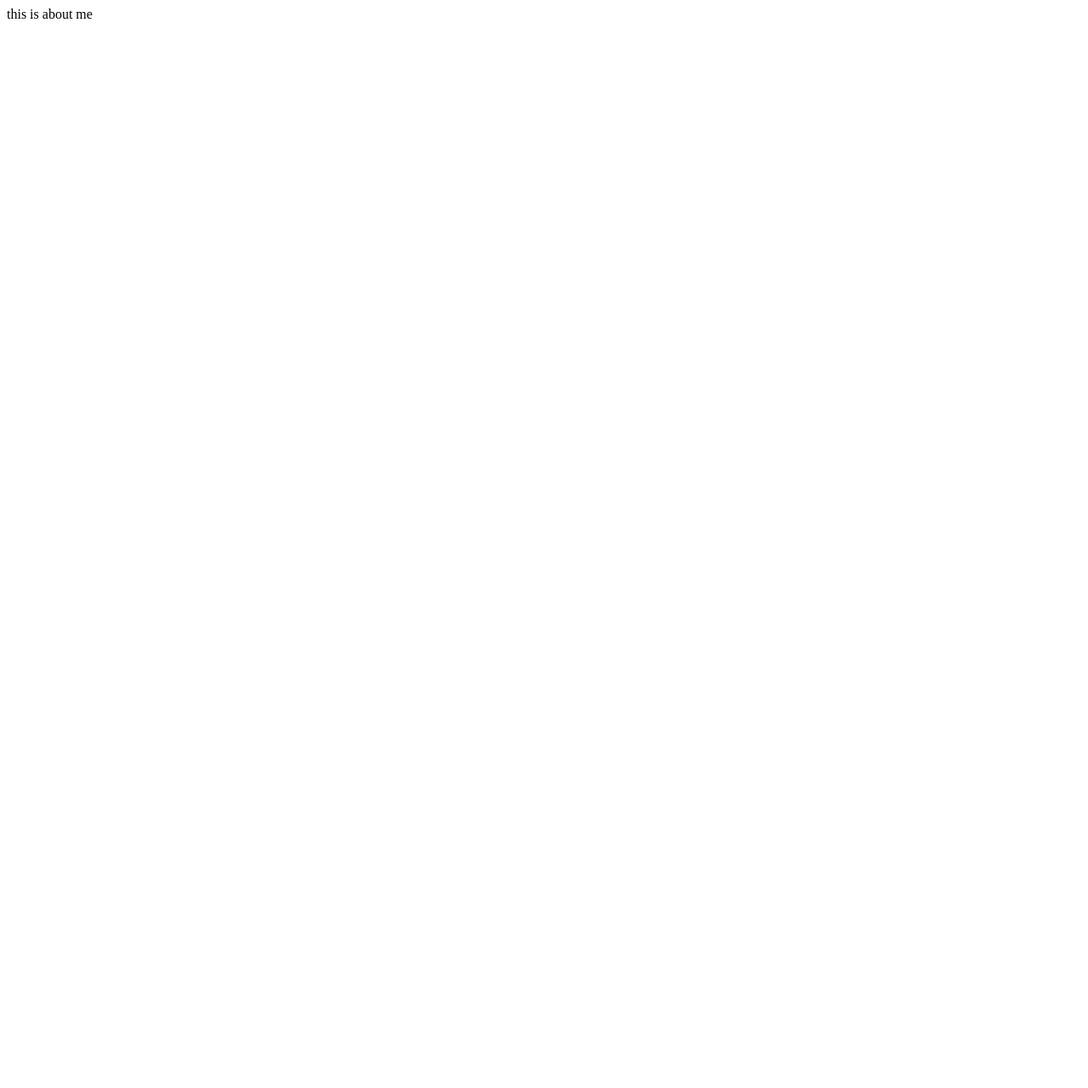
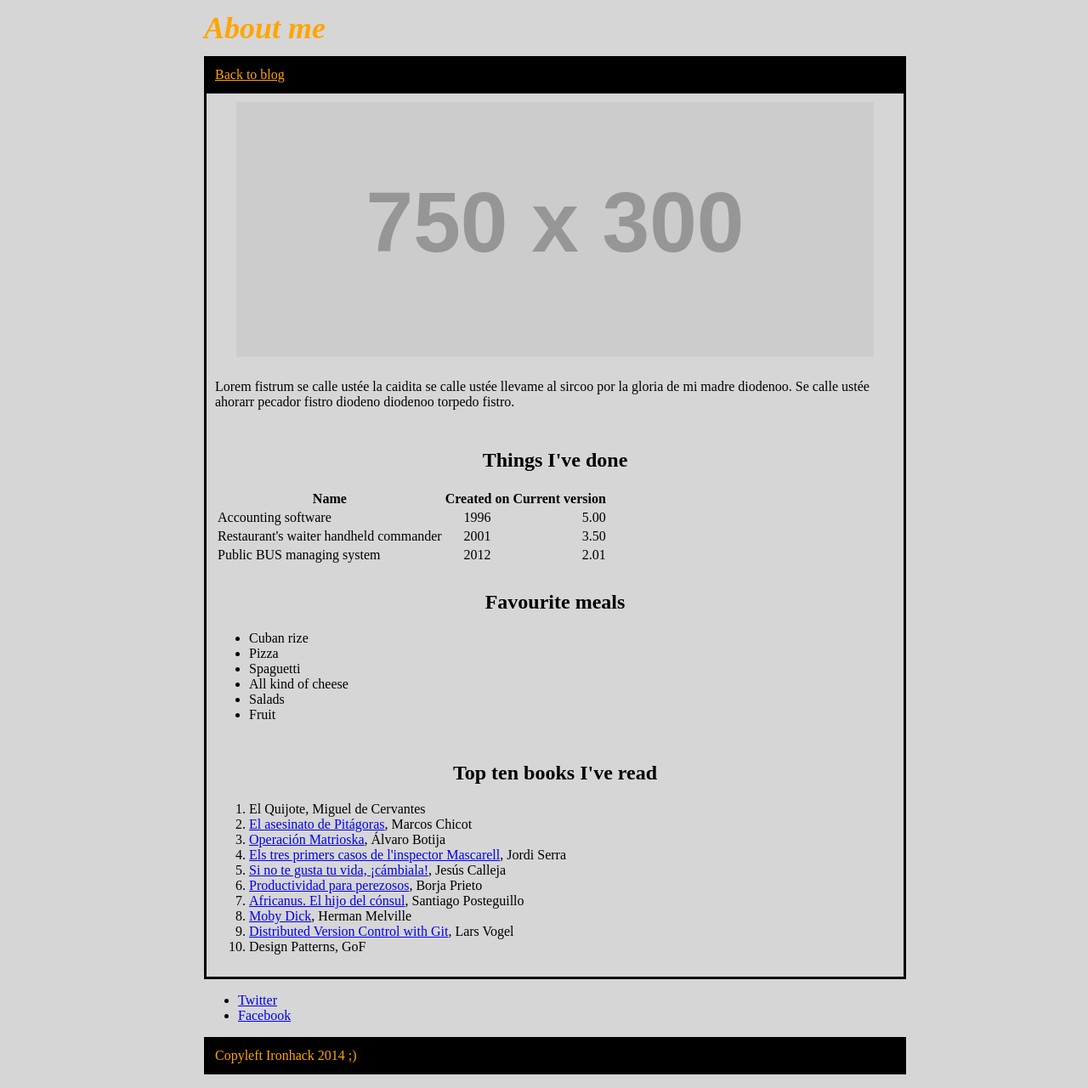
Before and after one commit to mtbtiago/mtbtiago.github.io, a plain HTML site: page about_me.html in a window 1280 px wide. Shown: the whole page at 85% size. Before the commit the page ends 800 px from the top, so only its background shows below. Drawn offline with Linux system fonts and the light colour scheme; placeholder pictures from the web are drawn by us.

Commit message:
Basic concepts of HTML and CSS. Done!

```diff
--- a/about_me.html
+++ b/about_me.html
@@ -1,10 +1,93 @@
 <!DOCTYPE html>
 <html>
-  <head>
+
+<head>
     <meta charset="utf-8">
-    <title>My blog</title>
-  </head>
-  <body>
-  this is about me
-  </body>
+    <title>My blog. About me</title>
+    <link rel="stylesheet" type="text/css" href="blog.css">
+</head>
+
+<body>
+    <header>
+        <h1>About me</h1>
+    </header>
+    <nav class="myBox">
+        <a href="./index.html">Back to blog</a>
+    </nav>
+    <div id="articles" class="myBox">
+        <article>
+            <img class="insideBox" src="http://placehold.it/750x300/F5A821/171814&text=this+is+my+picture" alt="this is me">
+            <p class="insideBox">Lorem fistrum se calle ustée la caidita se calle ustée llevame al sircoo por la gloria de mi madre diodenoo. Se calle ustée ahorarr pecador fistro diodeno diodenoo torpedo fistro.</p>
+        </article>
+        <article class="insideBox">
+            <h2>Things I've done</h2>
+            <table>
+                <thead>
+                    <tr>
+                        <th>Name</th>
+                        <th>Created on</th>
+                        <th>Current version</th>
+                    </tr>
+                </thead>
+                <tbody>
+                    <tr>
+                        <td>Accounting software</td>
+                        <td class="tdCenter">1996</td>
+                        <td class="tdRight">5.00</td>
+                    </tr>
+                    <tr>
+                        <td>Restaurant's waiter handheld commander</td>
+                        <td class="tdCenter">2001</td>
+                        <td class="tdRight">3.50</td>
+                    </tr>
+                    <tr>
+                        <td>Public BUS managing system</td>
+                        <td class="tdCenter">2012</td>
+                        <td class="tdRight">2.01</td>
+                    </tr>
+                </tbody>
+            </table>
+        </article>
+        <!-- end of article things i've done -->
+        <article class="insideBox">
+            <h2>Favourite meals</h2>
+            <ul>
+                <li>Cuban rize</li>
+                <li>Pizza</li>
+                <li>Spaguetti</li>
+                <li>All kind of cheese</li>
+                <li>Salads</li>
+                <li>Fruit</li>
+            </ul>
+        </article>
+        <!-- end of favourite meals -->
+        <article class="insideBox">
+            <h2>Top ten books I've read</h2>
+            <ol>
+                <li>El Quijote, Miguel de Cervantes</li>
+                <li><a href="https://www.amazon.es/gp/product/B00C7COZHI">El asesinato de Pitágoras</a>, Marcos Chicot</li>
+                <li><a href="https://www.amazon.es/gp/product/B00LA7SX60">Operación Matrioska</a>, Álvaro Botija</li>
+                <li><a href="https://www.amazon.es/gp/product/B00BJ8KSYA">Els tres primers casos de l'inspector Mascarell</a>, Jordi Serra</li>
+                <li><a href="http://www.amazon.es/gp/product/B00LU3ZE70">Si no te gusta tu vida, ¡cámbiala!</a>, Jesús Calleja</li>
+                <li><a href="https://www.amazon.es/gp/product/B006Z8349A">Productividad para perezosos</a>, Borja Prieto</li>
+                <li><a href="https://www.amazon.es/gp/product/B00699MBS0">Africanus. El hijo del cónsul</a>, Santiago Posteguillo</li>
+                <li><a href="http://www.amazon.es/gp/product/B006E9O5HK">Moby Dick</a>, Herman Melville</li>
+                <li><a href="https://www.amazon.es/gp/product/B0067QNR56">Distributed Version Control with Git</a>, Lars Vogel</li>
+                <li>Design Patterns, GoF</li>
+            </ol>
+        </article>
+        <!-- end of favourite meals -->
+    </div>
+    <!-- end of article box -->
+    <footer>
+        <ul>
+            <li><a href="http://twitter.com/ironhack">Twitter</a>
+            </li>
+            <li><a href="http://facebook.com/theironhack">Facebook</a>
+            </li>
+        </ul>
+        <p id="legal" class="myBox">Copyleft Ironhack 2014 ;)</p>
+    </footer>
+</body>
+
 </html>
--- a/blog.css
+++ b/blog.css
@@ -1,15 +1,65 @@
 body {
-  background-color: grey;
-  font-family: "Baskerville";
+    margin: 0px auto;
+    width: 800px;
+    background-color: #D6D6D6;
+    font-family: "Baskerville";
 }
-.niceParagraph {
-	background-color: grey;
-	font-family: "Baskerville";
+.myBox {
+    display: block;
+    width: 800px;
+    border-style: solid;
+    border-color: black;
+    border-width: 3px;
+    padding: 10px;
+}
+nav {
+    background-color: black;
+    color: white;
+    float: left;
+}
+nav a {
+    color: orange;
+}
+nav a:hover {
+    color: orange;
+    font-style: italic;
+}
+#articles {
+  margin-top: 10px;
+}
+.insideBox {
+    padding-top: 10px;
+    margin-left: auto;
+    margin-right: auto;
+    display: block;
+}
+#imgMyPicture {
+    padding-top: 10px;
+    margin-left: auto;
+    margin-right: auto;
+    display: block;
+}
+.tdCenter {
+    text-align: center;
+}
+.tdRight {
+    text-align: right;
+}
+article h2 {
+    text-align: center;
 }
 footer p {
-	background-color: black;
+    background-color: black;
 }
 header {
-	color: rgb(255,0,0);
-	font-family: Aclonica; font-size: 18px; font-style: italic; font-variant: normal; font-weight: 700; line-height: 18px;
+    color: orange;
+    font-family: Aclonica;
+    font-size: 18px;
+    font-style: italic;
+    font-variant: normal;
+    font-weight: 700;
+    line-height: 18px;
 }
+#legal {
+    color: orange;
+}
```
Also changed, not shown: index.html (+27 -8 lines).
